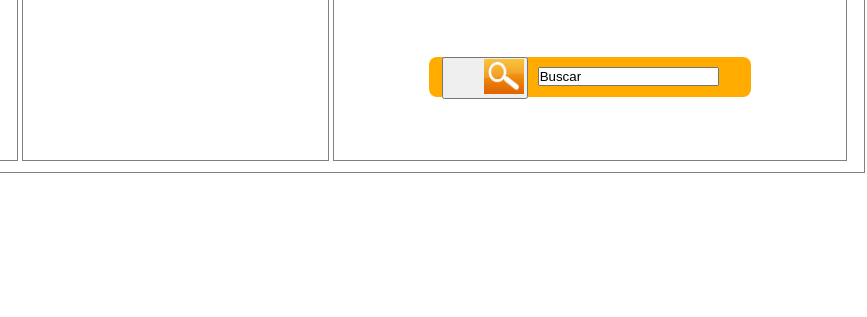
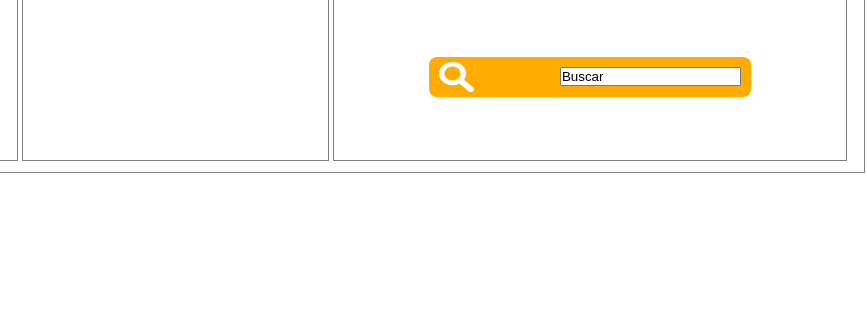
Before and after one commit to KarenlCardozo/OPA, a plain HTML site: page index.html in a window 1280 px wide. Shown: the part 69-386 px from the top of the page, 413-1280 px from the left. Drawn offline with Linux system fonts and the light colour scheme.

Commit message:
buscador

```diff
--- a/CSS/estilos.css
+++ b/CSS/estilos.css
@@ -16,16 +16,16 @@ header .botonesheader img { float: left; width: 30px; height: 30px; margin-left:
 
 
 /*imagen del boton*/
-header form button img {height: 35px; width: 40px; margin-left: 40px; margin-right: 2px;}
+header form button img {height: 30px; width: 35px; margin-left: 4px; margin-right: 2px; margin-top: 4px;}
 
 /*contenedor del buscador */
-header div .buscadorheader{ height: 40px; background-color: #ffab00; margin:80px; margin-top: 0px; border-radius: 8px;}
+header .buscadorheader{ height: 40px; background-color: #ffab00; margin:80px; margin-top: 0px; border-radius: 8px;}
 
 /*boton*/
-header form button .buscadorheader .inp1 { height: 35px; width: 40px ; background-color: #ffab00; margin-top: 10px;}
+header .buscadorheader button{ height: 35px; width: 40px ; background-color: #ffab00; margin-top: 1px; margin-left: 6px; border: none;}
 
 /*texto a buscar*/
-header form .inptexto { height: 100px; width: calc(100%-4px); margin: 00px 10px; margin-top: 10px;}
+header form .inptexto { height: 100px; width: calc(100%-4px); margin: 00px 10px; margin-top: 10px; float: right;}
 
 
 
--- a/index.html
+++ b/index.html
@@ -27,12 +27,11 @@
 			<div class="buscadorheader">
 
 					<form action="search.html">
-						<div style="float: left; margin-left: 13px;">
-							<button class="inp1" onclick="" type="button">
-								<img src="img/lupa.jpg">
-							</button>
-						</div>
-						<div class="inptexto" style="float: left;">
+						<button class="inp1" onclick="" type="button">
+							<img src="img/lupa.png" >
+						</button>
+
+						<div class="inptexto" >
 							<input type="text" value="Buscar">
 						</div>
 					</form>
```
